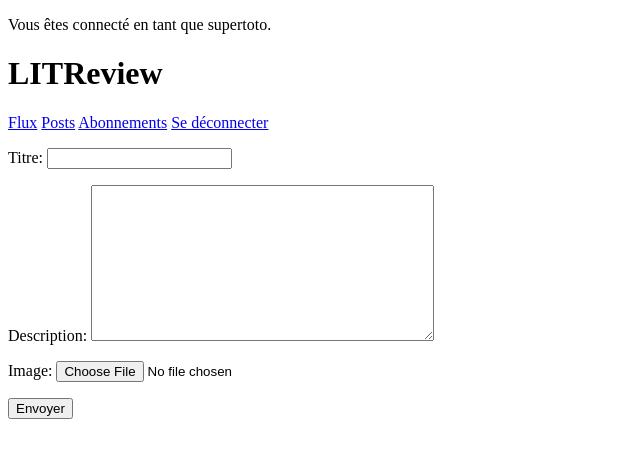
After one commit to quentin-metro/ocfp9_Metro_Quentin, a Django app: page /ticket/ in a window 1280 px wide. The commit adds this page. Shown: the top 458 px of the page, without its empty margins (0-640 px from the left). Run offline with Django 4.2, Linux system fonts and the light colour scheme; a user stored in the database is signed in.

Commit message:
create ticket + posts page(display and delete)

```diff
--- a/LITReview/LITReview/settings.py
+++ b/LITReview/LITReview/settings.py
@@ -10,6 +10,7 @@ For the full list of settings and their values, see
 https://docs.djangoproject.com/en/4.2/ref/settings/
 """
 
+import os
 from pathlib import Path
 
 # Build paths inside the project like this: BASE_DIR / 'subdir'.
@@ -127,3 +128,6 @@ DEFAULT_AUTO_FIELD = 'django.db.models.BigAutoField'
 LOGIN_URL = 'login'
 
 LOGIN_REDIRECT_URL = 'flux'
+
+MEDIA_URL = '/media/'
+MEDIA_ROOT = os.path.join(BASE_DIR, 'media\\')
--- a/LITReview/LITReview/urls.py
+++ b/LITReview/LITReview/urls.py
@@ -14,6 +14,8 @@ Including another URLconf
     1. Import the include() function: from django.urls import include, path
     2. Add a URL to urlpatterns:  path('blog/', include('blog.urls'))
 """
+from django.conf import settings
+from django.conf.urls.static import static
 from django.contrib import admin
 from django.contrib.auth.views import LoginView
 from django.urls import path
@@ -28,8 +30,10 @@ urlpatterns = [
     path('logout/', views.logout_user, name='logout'),
     path('signup/', views.signup_page, name='signup'),
     path('flux/', views.flux, name='flux'),
-    # path('critique/', views.critique, name='critique'),
-    # path('posts/', views.posts, name='posts'),
+    path('ticket/', views.ticket_create, name='ticket'),
+    path('posts/', views.posts, name='posts'),
+    path('posts/<str:post_type>/<int:post_id>/alter', views.alter_post, name='alter_post'),
+    path('posts/<str:post_type>/<int:post_id>/del', views.delete_post, name='delete_post'),
     path('abonnements/', views.abonnements, name='abonnements'),
     path('abonnements/<int:follow_id>', views.unfollow, name='unfollow')
-]
+] + static(settings.MEDIA_URL, document_root=settings.MEDIA_ROOT)
--- a/LITReview/accounts/forms.py
+++ b/LITReview/accounts/forms.py
@@ -1,4 +1,4 @@
-from .models import UserFollows
+from .models import UserFollows, Ticket
 from django import forms
 from django.contrib.auth.models import User
 from django.core.exceptions import ValidationError
@@ -53,3 +53,31 @@ class FollowForm(forms.Form):
             user_follow = UserFollows(user=user, followed_user=followed_user[0])
             user_follow.save()
             return user_follow
+
+
+class TicketForm(forms.Form):
+    title = forms.CharField(label='Titre', min_length=1, max_length=128)
+    description = forms.CharField(label='Description', widget=forms.Textarea, required=False)
+    image = forms.ImageField(label='Image', required=False)
+
+    def clean_title(self):
+        title = self.cleaned_data['title']
+        return title
+
+    def clean_description(self):
+        description = self.cleaned_data['description']
+        return description
+
+    def clean_image(self):
+        image = self.cleaned_data['image']
+        return image
+
+    def save(self, username):
+        user = User.objects.filter(username=username)[0]
+        ticket = Ticket(title=self.cleaned_data['title'],
+                        description=self.cleaned_data['description'],
+                        user=user,
+                        image=self.cleaned_data['image']
+                        )
+        ticket.save()
+        return ticket
--- a/LITReview/accounts/models.py
+++ b/LITReview/accounts/models.py
@@ -7,7 +7,7 @@ class Ticket(models.Model):
     title = models.fields.CharField(max_length=128)
     description = models.fields.TextField(max_length=2048, blank=True)
     user = models.ForeignKey(to=settings.AUTH_USER_MODEL, on_delete=models.CASCADE)
-    image = models.ImageField(null=True, blank=True)
+    image = models.ImageField(null=True, blank=True, upload_to='images/')
     time_created = models.DateTimeField(auto_now_add=True)
     objects = models.Manager()
 
@@ -25,6 +25,7 @@ class UserFollows(models.Model):
 
 class Review(models.Model):
     ticket = models.ForeignKey(to=Ticket, on_delete=models.CASCADE)
+    # validates that rating must be between 0 and 5
     rating = models.PositiveSmallIntegerField(max_length=1024,
                                               validators=[MinValueValidator(0), MaxValueValidator(5)])
     user = models.ForeignKey(to=settings.AUTH_USER_MODEL, on_delete=models.CASCADE)
--- a/LITReview/accounts/templates/accounts/flux.html
+++ b/LITReview/accounts/templates/accounts/flux.html
@@ -1,6 +1,8 @@
 {% extends 'accounts/index.html' %}
 {% block content %}
-    <p>Vous êtes connecté !</p>
+    <button type="button" >
+        <a href="{% url 'ticket'  %}">Demander une critique</a>
+    </button>
 
 
 {% endblock content %}
--- a/LITReview/accounts/templates/accounts/index.html
+++ b/LITReview/accounts/templates/accounts/index.html
@@ -1,3 +1,4 @@
+{% load static %}
 <!DOCTYPE html>
 <html lang="en">
 <head>
@@ -11,6 +12,7 @@
                 <p>Vous êtes connecté en tant que {{ request.user }}. </p>
                 <h1>LITReview</h1>
                 <a href="{% url 'flux' %}">Flux</a>
+                <a href="{% url 'posts' %}">Posts</a>
                 <a href="{% url 'abonnements' %}">Abonnements</a>
                 <a href="{% url 'logout' %}">Se déconnecter</a>
             {% else %}
--- /dev/null
+++ b/LITReview/accounts/templates/accounts/ticket.html
@@ -0,0 +1,10 @@
+{% extends 'accounts/index.html' %}
+{% block content %}
+    <form method="post" enctype="multipart/form-data">
+        {{ form.as_p }}
+        {% csrf_token %}
+        <button type="submit" >Envoyer</button>
+    </form>
+
+
+{% endblock content %}
--- a/LITReview/accounts/views.py
+++ b/LITReview/accounts/views.py
@@ -1,9 +1,10 @@
 from . import forms
-from .models import UserFollows
+from .models import UserFollows, Ticket, Review
 from django.conf import settings
 from django.shortcuts import render, redirect
 from django.contrib.auth import logout, login
 from django.contrib.auth.decorators import login_required
+from itertools import chain
 
 
 def logout_user(request):
@@ -25,8 +26,45 @@ def signup_page(request):
 
 @login_required
 def flux(request):
-    return render(request, 'accounts/flux.html')\
+    return render(request, 'accounts/flux.html')
 
+
+@login_required
+def ticket_create(request):
+    form = forms.TicketForm()
+    if request.method == 'POST':
+        form = forms.TicketForm(request.POST, request.FILES)
+        if form.is_valid():
+            user = request.user.username
+            form.save(user)
+    return render(request, 'accounts/ticket.html', context={'form': form})
+
+
+@login_required
+def posts(request):
+    tickets = Ticket.objects.filter(user=request.user)
+    reviews = Review.objects.filter(user=request.user)
+    user_posts = sorted(chain(tickets, reviews), key=lambda x: x.time_created, reverse=True)
+    for post in user_posts:
+        if hasattr(post, 'ticket'):
+            post.type = 'review'
+        else:
+            post.type = 'ticket'
+    return render(request, 'accounts/posts.html', context={'posts': user_posts})
+
+
+@login_required
+def alter_post(request, post_type, post_id):
+    return redirect('posts')
+
+
+@login_required
+def delete_post(request, post_type, post_id):
+    if post_type == "review":
+        Review.objects.filter(id=post_id).delete()
+    else:
+        Ticket.objects.filter(id=post_id).delete()
+    return redirect('posts')
 
 
 @login_required
```
Also changed, not shown: LITReview/accounts/templates/accounts/posts.html (added, +35 -0 lines), LITReview/accounts/migrations/0002_alter_ticket_image.py (added), LITReview/db.sqlite3, LITReview/media/images/juststreamit.png (added), LITReview/media/images/juststreamit_Z33XbMw.png (added), LITReview/media/images/juststreamit_ZPFdbNy.png (added), LITReview/media/images/juststreamit_d6n54Sx.png (added), LITReview/media/images/juststreamit_tVFQoVS.png (added).
